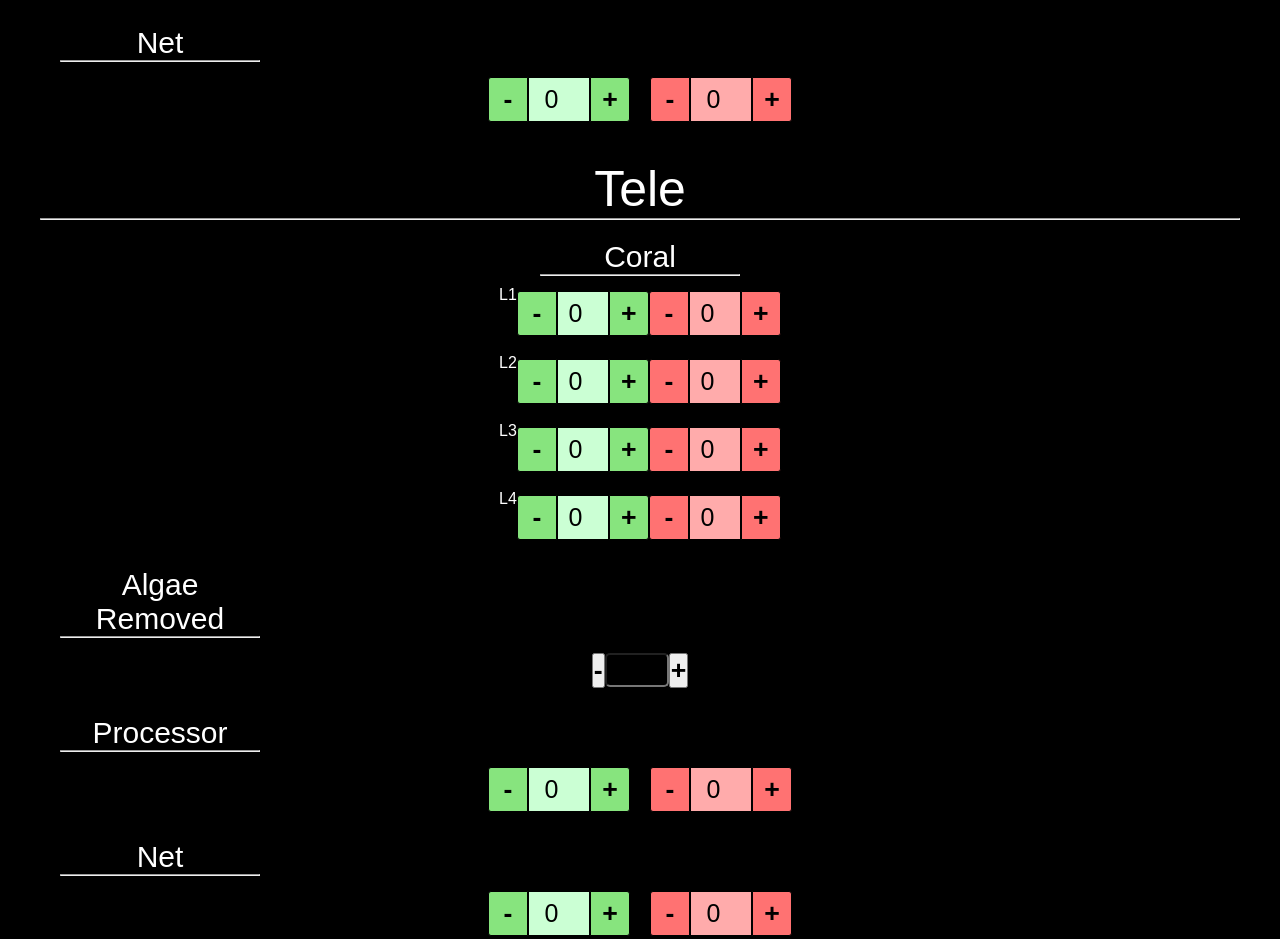
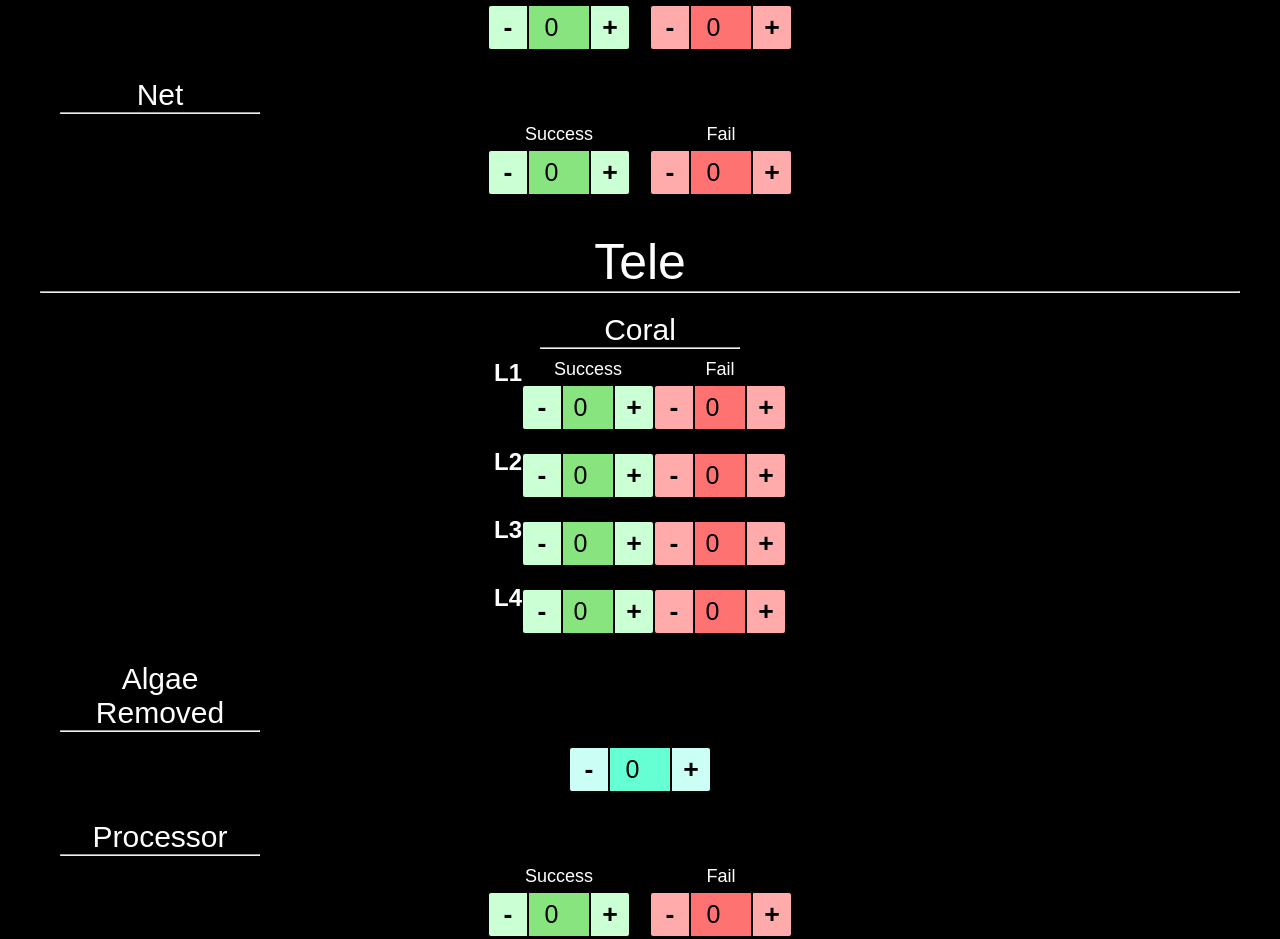
Before and after one commit to team2485/analytics2025, a Next.js app: page / in a window 1280 px wide. Shown: the part 1113-2052 px from the top of the page. Built offline with nearby package versions, Linux system fonts and the light colour scheme; a web font is replaced by a local one.

Commit message:
Headers for Success and Fail

```diff
--- a/src/app/form-components/NumericInput.js
+++ b/src/app/form-components/NumericInput.js
@@ -24,7 +24,7 @@ export default function NumericInput({ visibleName, internalName, pieceType, min
         <div className={styles.NumericInput}>
             <label className={styles.label} htmlFor={internalName}>{visibleName}</label>
             <div className={styles.Container}>
-                <button type="button" className={styles[pieceType + 'ButtonRight']} onClick={decrement}><h1><strong>-</strong></h1></button>
+                <button type="button" className={styles[pieceType + 'ButtonLeft']} onClick={decrement}><h1><strong>-</strong></h1></button>
                 <input
                     className={styles[pieceType]}
                     type="number"
@@ -33,7 +33,7 @@ export default function NumericInput({ visibleName, internalName, pieceType, min
                     value={value}
                     readOnly
                 />
-                <button type="button" className={styles[pieceType + 'ButtonLeft']} onClick={increment}><h1><strong>+</strong></h1></button>
+                <button type="button" className={styles[pieceType + 'ButtonRight']} onClick={increment}><h1><strong>+</strong></h1></button>
             </div>
             <br/>
         </div>
--- a/src/app/form-components/NumericInput.module.css
+++ b/src/app/form-components/NumericInput.module.css
@@ -1,6 +1,6 @@
 
-.SuccessButtonLeft {
-    background-color: #87E47E;
+.SuccessButtonRight {
+    background-color: #CBFFD4;
     border: 1px solid black;
     color: black;
     padding: 5px 10px;
@@ -12,8 +12,8 @@
 
 }
 
-.SuccessButtonRight {
-    background-color: #87E47E;
+.SuccessButtonLeft {
+    background-color: #CBFFD4;
     border: 1px solid black;
     color: black;
     padding: 5px 10px;
@@ -26,8 +26,8 @@
 }
 
 
-.FailButtonLeft {
-    background-color: #FF7272;
+.FailButtonRight {
+    background-color: #FFABAB;
     border: 1px solid black;
     color: black;
     padding: 5px 10px;
@@ -39,8 +39,8 @@
 
 }
 
-.FailButtonRight {
-    background-color: #FF7272;
+.FailButtonLeft {
+    background-color: #FFABAB;
     border: 1px solid black;
     color: black;
     padding: 5px 10px;
@@ -53,12 +53,8 @@
 
 }
 
-.Counter button {
-    width: 100px;
-}
-
 .Success {
-    background-color: #CBFFD4;
+    background-color: #87E47E;
     border: 1px solid black;
     text-align: center;
     font-size: 25px;
@@ -67,7 +63,7 @@
 }
 
 .Fail {
-    background-color: #FFABAB;
+    background-color: #FF7272;
     border: 1px solid black;
     text-align: center;
     font-size: 25px;
@@ -76,13 +72,40 @@
 }
 
 .Counter{
-    background-color: black;
+    background-color: #66FFD4;
+    border: 1px solid black;
     text-align: center;
-    font-size: 100px;
-    height: 30px;
-    width: 100px;
-    border-radius: 5px;
+    font-size: 25px;
+    height: 43px;
+    width: 50px;
 }
+
+.CounterButtonRight {
+    background-color: #CBFFF5;
+    border: 1px solid black;
+    color: black;
+    padding: 5px 10px;
+    border-top-right-radius: 3px;
+    border-bottom-right-radius: 3px;
+    cursor: pointer;
+    width: 40px;
+    height: 45px;
+
+}
+
+.CounterButtonLeft {
+    background-color: #CBFFF5;
+    border: 1px solid black;
+    color: black;
+    padding: 5px 10px;
+    border-top-left-radius: 3px;
+    border-bottom-left-radius: 3px;
+    cursor: pointer;
+    width: 40px;
+    height: 45px;
+
+}
+
 
 .NumericInput {
     display: flex;
--- a/src/app/page.js
+++ b/src/app/page.js
@@ -76,14 +76,16 @@ export default function Home() {
                 <div className={styles.L1}>
                   <h2>L1</h2>
                   <NumericInput
+                    visibleName={"Success"}
                     pieceType={"Success"}
                     internalName={"autoL1success"}/>
                   <NumericInput
+                    visibleName={"Fail"}
                     pieceType={"Fail"}
                     internalName={"autoL1fail"}/>
                 </div>
                 <div className={styles.L2}>
-                  <span>L2</span>
+                  <h2>L2</h2>
                   <NumericInput
                     pieceType={"Success"}
                     internalName={"autoL2success"}/>
@@ -92,7 +94,7 @@ export default function Home() {
                     internalName={"autoL2fail"}/>
                 </div>
                 <div className={styles.L3}>
-                  <span>L3</span>
+                  <h2>L3</h2>
                   <NumericInput
                     pieceType={"Success"}
                     internalName={"autoL3success"}/>
@@ -101,7 +103,7 @@ export default function Home() {
                     internalName={"autoL3fail"}/>
                 </div>
                 <div className={styles.L4}>
-                  <span>L4</span>
+                  <h2>L4</h2>
                   <NumericInput
                     pieceType={"Success"}
                     internalName={"autoL4success"}/>
@@ -119,18 +121,22 @@ export default function Home() {
               <SubHeader subHeaderName={"Processor"} />
               <div className={styles.HBox}>
                 <NumericInput
+                  visibleName={"Success"}
                   pieceType={"Success"}
                   internalName={"autoprocessorsuccess"}/>
                 <NumericInput
+                  visibleName={"Fail"}
                   pieceType={"Fail"}
                   internalName={"autoprocessorfail"}/>
               </div>
               <SubHeader subHeaderName={"Net"} />
               <div className={styles.HBox}>
                 <NumericInput
+                  visibleName={"Success"}
                   pieceType={"Success"}
                   internalName={"autonetsuccess"}/>
                 <NumericInput
+                  visibleName={"Fail"}
                   pieceType={"Fail"}
                   internalName={"autonetfail"}/>
               </div>
@@ -140,16 +146,18 @@ export default function Home() {
               <div className={styles.Coral}>
                 <SubHeader subHeaderName={"Coral"}/>
                 <div className={styles.L1}>
-                  <span>L1</span>
+                  <h2>L1</h2>
                   <NumericInput
+                    visibleName={"Success"}
                     pieceType={"Success"}
                     internalName={"teleL1success"}/>
                   <NumericInput
+                    visibleName={"Fail"}
                     pieceType={"Fail"}
                     internalName={"teleL1fail"}/>
                 </div>
                 <div className={styles.L2}>
-                  <span>L2</span>
+                  <h2>L2</h2>
                   <NumericInput
                     pieceType={"Success"}
                     internalName={"teleL2success"}/>
@@ -158,7 +166,7 @@ export default function Home() {
                     internalName={"teleL2fail"}/>
                 </div>
                 <div className={styles.L3}>
-                  <span>L3</span>
+                  <h2>L3</h2>
                   <NumericInput
                     pieceType={"Success"}
                     internalName={"teleL3success"}/>
@@ -167,7 +175,7 @@ export default function Home() {
                     internalName={"teleL3fail"}/>
                 </div>
                 <div className={styles.L4}>
-                  <span>L4</span>
+                  <h2>L4</h2>
                   <NumericInput
                     pieceType={"Success"}
                     internalName={"teleL4success"}/>
@@ -185,18 +193,22 @@ export default function Home() {
               <SubHeader subHeaderName={"Processor"} />
               <div className={styles.HBox}>
                 <NumericInput
+                  visibleName={"Success"}
                   pieceType={"Success"}
                   internalName={"teleprocessorsuccess"}/>
                 <NumericInput
+                  visibleName={"Fail"}
                   pieceType={"Fail"}
                   internalName={"teleprocessorfail"}/>
               </div>
               <SubHeader subHeaderName={"Net"} />
               <div className={styles.HBox}>
               <NumericInput
+                    visibleName={"Success"}
                     pieceType={"Success"}
                     internalName={"telenetsuccess"}/>
                   <NumericInput
+                    visibleName={"Fail"}
                     pieceType={"Fail"}
                     internalName={"telenetfail"}/>
               </div>
@@ -204,9 +216,11 @@ export default function Home() {
               <Checkbox visibleName={"Human Player From Team?"} internalName={"humanplayer"}/>
               <div className={styles.HBox}>
                 <NumericInput
+                  visibleName={"Success"}
                   pieceType={"Success"}
                   internalName={"hpsuccess"}/>
                 <NumericInput
+                  visibleName={"Fail"}
                   pieceType={"Fail"}
                   internalName={"hpfail"}/>
               </div>
--- a/src/app/page.module.css
+++ b/src/app/page.module.css
@@ -27,7 +27,13 @@
     display: flex;
     flex-direction: row;
     justify-content: space-evenly;
+    text-align: center;
 }
+
+.MainDiv h2 {
+  text-align: center;
+}
+
 .HBox {
     display: flex;
     flex-direction: row;
```
